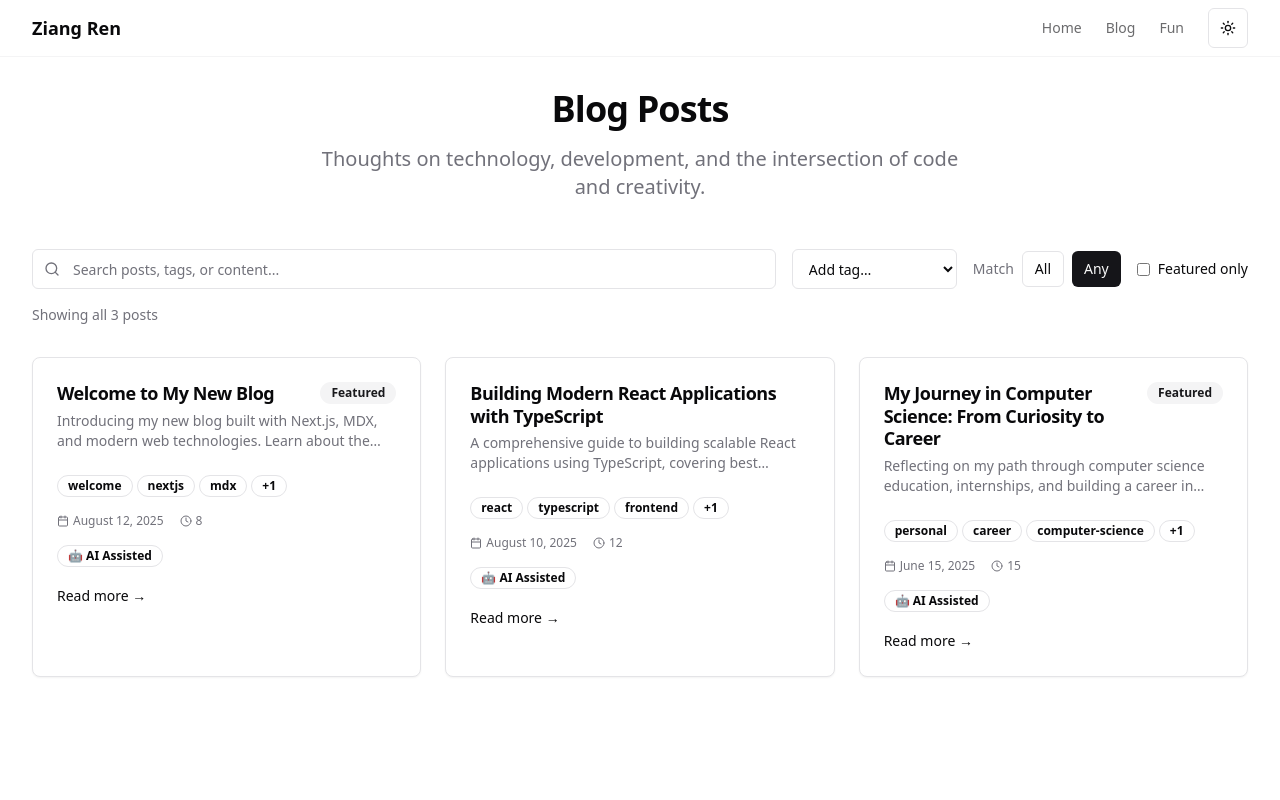
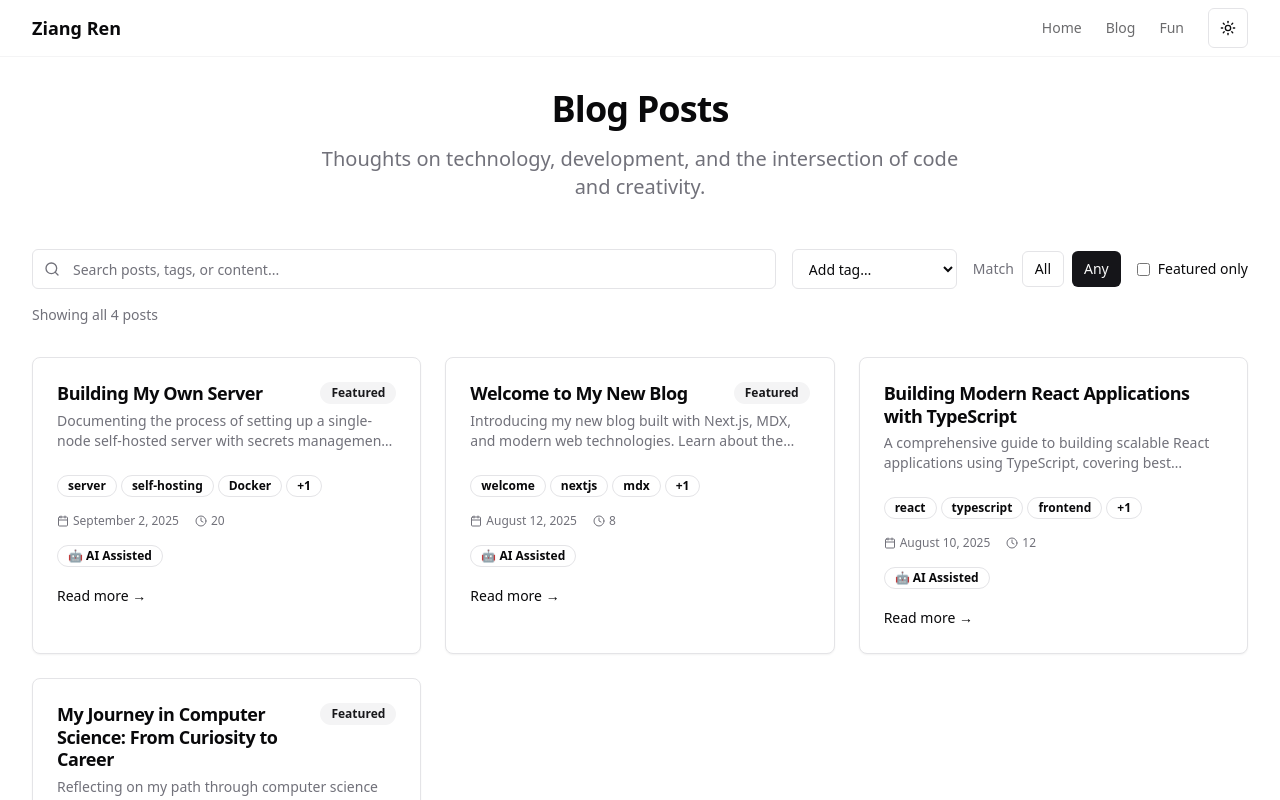
Before and after one commit to Sandman-Ren/about.ziangren.com, a Next.js app: page /blog in a window 1280 px wide. Shown: the top 800 px of the page. Built offline with nearby package versions, Linux system fonts and the light colour scheme; a web font is replaced by a local one.

Commit message:
feat: update Next.js version to 15.5.2 and add new blog post on server setup

```diff
--- a/package.json
+++ b/package.json
@@ -24,7 +24,7 @@
     "framer-motion": "^12.23.12",
     "gray-matter": "^4.0.3",
     "lucide-react": "^0.539.0",
-    "next": "15.4.6",
+    "next": "^15.5.2",
     "next-themes": "^0.4.6",
     "react": "19.1.0",
     "react-dom": "19.1.0",
--- a/public/blog-registry.json
+++ b/public/blog-registry.json
@@ -38,6 +38,19 @@
       "aiAssisted": true,
       "author": "Ziang Ren",
       "readingTime": 15
+    },
+    {
+      "slug": "building-my-own-server",
+      "title": "Building My Own Server",
+      "summary": "Documenting the process of setting up a single-node self-hosted server with secrets management, identity provider, deploying public-facing applications and monitor using Grafana Alloy and Dashboard",
+      "date": "2025-09-02",
+      "tags": ["server", "self-hosting", "Docker", "grafana"],
+      "keywords": ["self-hosted", "server", "Docker", "Grafana", "monitoring", "secrets", "network", "security", "identity"],
+      "published": true,
+      "featured": true,
+      "aiAssisted": true,
+      "author": "Ziang Ren",
+      "readingTime": 20
     }
   ]
 }
--- /dev/null
+++ b/src/app/blog/building-my-own-server/page.mdx
@@ -0,0 +1,30 @@
+import BlogLayout from '@/components/blog/blog-layout'
+
+<BlogLayout slug="building-my-own-server">
+
+# Building My Own Server
+
+This is a series where I share how I set up my own server from scratch using a couple of Windows, MacOS and Raspberry Pi devices that happen to lie around in my room. The goal is to document what I've done and some design decisions I made along the way.
+
+The goal of this journey is to have a single node, self-hosted server that can run public facing applications and secured with HTTPS, authentication and authorization via an Identity Provider (IdP). Hopefully I'll get the chance to deploy Kubernetes (or a light-weight K3S instance on my 4 devices).
+
+## Network Setup
+
+Gateway: 1 2.5Gbps Ethernet Router (1 2.5Gbps WAN, 3 1Gbps LAN)
+Switches: 1 8-Port 1Gbps Switch, 1 5-Port 1Gbps Switch
+
+## Server Setup
+
+## Services
+
+This section covers the list of services that I deployed on my server.
+
+### Secret Management via HashiCorp Vault
+
+This sections covers how I set up HashiCorp Vault to manage secrets.
+
+### Identity Provider via Keycloak
+
+This sections covers how I set up Keycloak as my Identity Provider (IdP) for managing user authentication and authorization.
+
+</BlogLayout>
```
Also changed, not shown: 1 other file (tests, documents, lock files or other folders).
